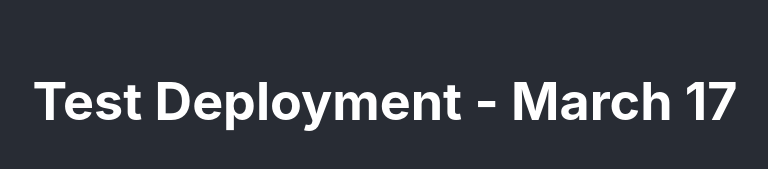
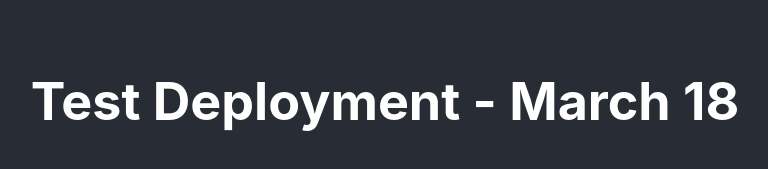
Before and after one commit to harsheel55/demo_cc, a React (Create React App) app: page / in a window 1280 px wide. Shown: the part 299-468 px from the top of the page, without its empty margins (255-1023 px from the left). Built offline with nearby package versions, Linux system fonts and the light colour scheme.

Commit message:
Updated code

```diff
--- a/src/App.js
+++ b/src/App.js
@@ -5,7 +5,7 @@ function App() {
   return (
     <div className="App">
       <header className="App-header">
-        <h1>Test Deployment - March 17</h1>
+        <h1>Test Deployment - March 18</h1>
       </header>
     </div>
   );
```
Also changed, not shown: 1 other file (tests, documents, lock files or other folders).
